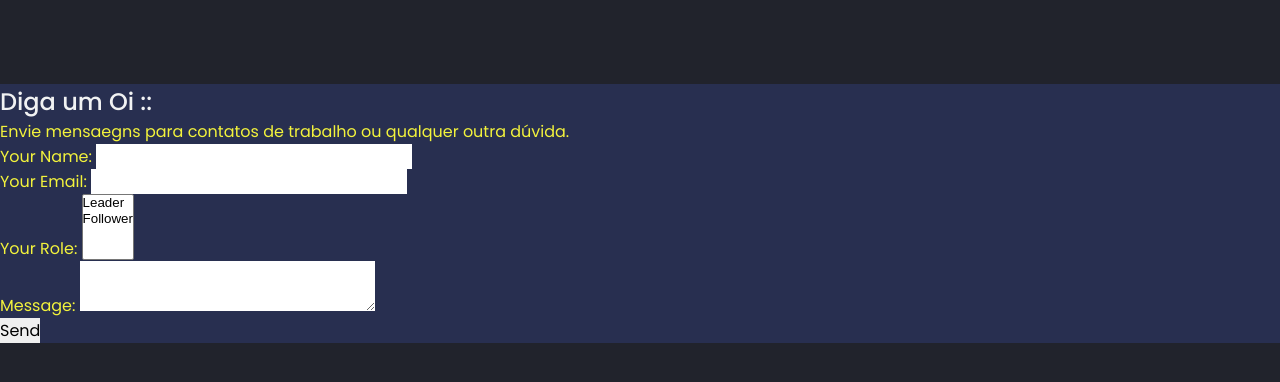
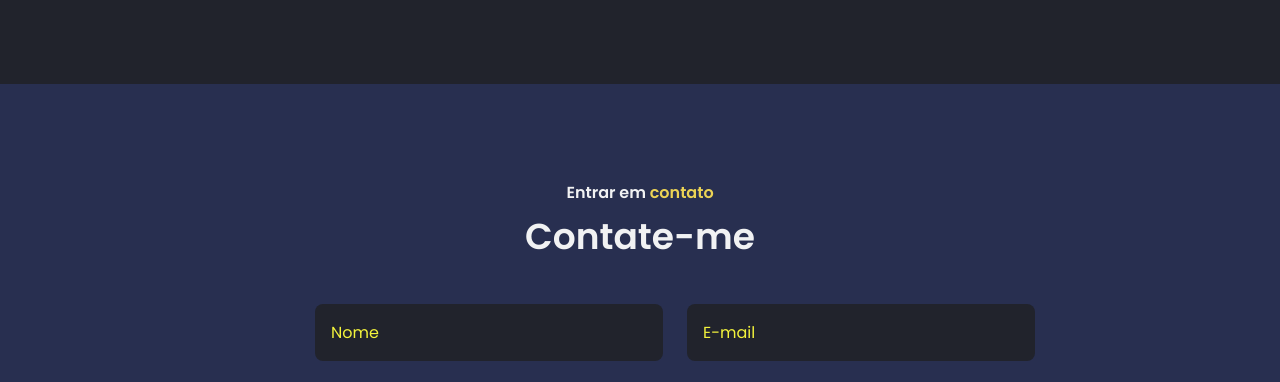
Before and after one commit to emillepatricia/portfolio-emille, a plain HTML site: page index.html in a window 1280 px wide. Shown: the part 3465-3847 px from the top of the page. Drawn offline with nearby package versions, Linux system fonts and the light colour scheme.

Commit message:
formulario netlify

```diff
--- a/index.html
+++ b/index.html
@@ -410,32 +410,20 @@
         </div>
       </section> -->
 
-      <section id="contact" class="main style style3 secondary">
+      <section id="contact" class="contact section">
         <div class="content">
-          <header>
-            <h2>Diga um Oi ::</h2>
-            <p>Envie mensaegns para contatos de trabalho ou qualquer outra dúvida.</p>
-          </header>
-          <div class="box">
-            <form name="contact" method="POST" data-netlify="true">
-              <p>
-                <label>Your Name: <input type="text" name="name" /></label>
-              </p>
-              <p>
-                <label>Your Email: <input type="email" name="email" /></label>
-              </p>
-              <p>
-                <label>Your Role: <select name="role[]" multiple>
-                  <option value="leader">Leader</option>
-                  <option value="follower">Follower</option>
-                </select></label>
-              </p>
-              <p>
-                <label>Message: <textarea name="message"></textarea></label>
-              </p>
-              <p>
-                <button type="submit">Send</button>
-              </p>
+          <h3 class="section__subtitle">Entrar em  <span>contato</span></h3>
+          <h2 class="section__title2 section__title">
+            Contate-me
+          </h2>
+          <div class="contact__container container grid box">
+            <form class="contact__form" name="contact" method="POST" data-netlify="true">
+              <div class="contact__group">
+                <input type="text" name="name" class="contact__input" placeholder="Nome" required/>
+                <input type="email" name="email" class="contact__input" placeholder="E-mail"  required/>
+              </div>
+            <textarea name="message" class="contact__input" placeholder="Digite aqui sua mensagem" required></textarea>
+            <button type="submit" class="button contact__button">Enviar Mensagem</button>
             </form>
           </div>
         </div>
```
